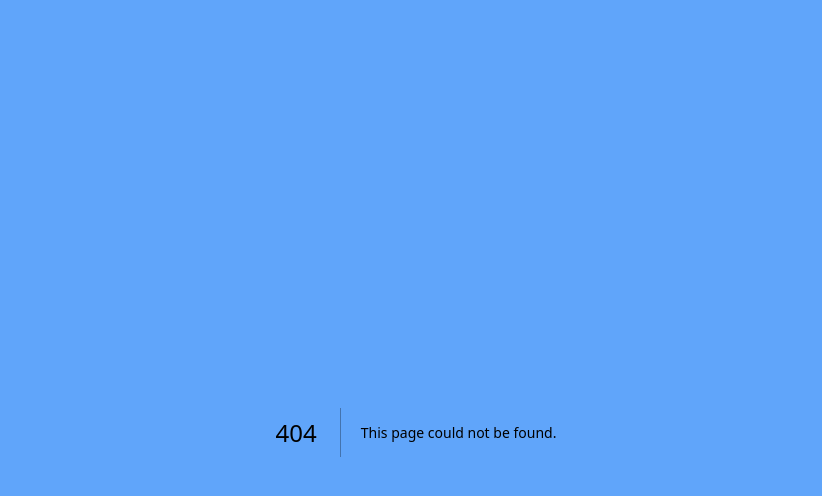
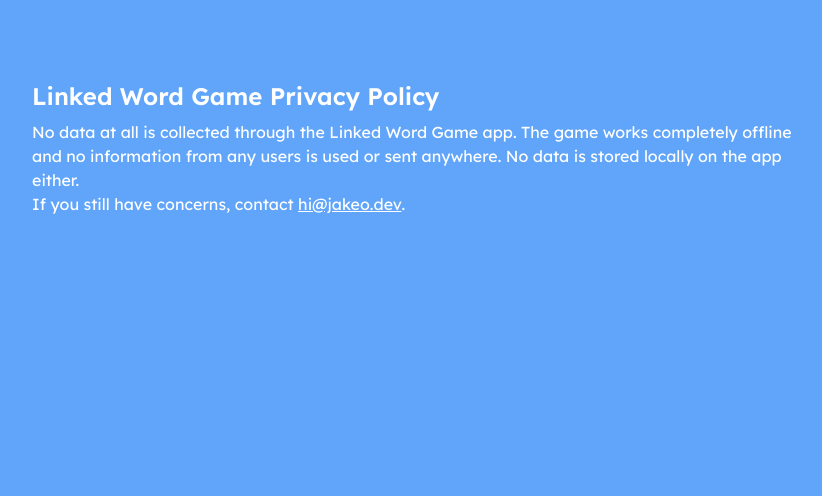
Before and after one commit to jakeo-dev/linked-web, a Next.js app: page /privacy in a window 1280 px wide. Before the commit this address had no page. Shown: the top 496 px of the page, without its empty margins (224-1046 px from the left). Built offline with nearby package versions, Linux system fonts and the light colour scheme.

Commit message:
Add button to go to app on play store

```diff
--- a/src/pages/index.tsx
+++ b/src/pages/index.tsx
@@ -1,9 +1,11 @@
 import React, { useState, useEffect, useRef } from "react";
 import Image from "next/image";
 import Button from "../components/Button";
+import Link from "next/link";
 
 import { FontAwesomeIcon } from "@fortawesome/react-fontawesome";
 import {
+  faArrowCircleDown,
   faArrowRight,
   faArrowRotateRight,
   faCircleQuestion,
@@ -294,7 +296,7 @@ export default function Home() {
       <div
         className={`bg-black/50 flex items-center justify-center absolute top-0 left-0 h-screen w-full z-10 px-6 ${howPlayVisible}`}
       >
-        <div className="bg-gray-100 w-[40rem] rounded-lg px-10 py-8">
+        <div className="bg-gray-100 w-[36rem] rounded-lg px-10 py-8">
           <h1 className="text-2xl">How to Play</h1>
           <p className="text-lg mt-3">
             • Link five words together by their first and last letter.
@@ -333,7 +335,7 @@ export default function Home() {
       <div
         className={`bg-black/50 flex items-center justify-center absolute top-0 left-0 h-screen w-full z-10 px-6 ${solvedVisible}`}
       >
-        <div className="bg-gray-100 w-[40rem] rounded-lg px-10 py-8">
+        <div className="bg-gray-100 w-[36rem] rounded-lg px-10 py-8">
           <h1 className="text-2xl">You've linked all the words!</h1>
           <p className="text-lg whitespace-pre-wrap mt-3">{shareText}</p>
           <div className="flex gap-4 mt-6">
@@ -381,6 +383,16 @@ export default function Home() {
                 aria-label="Reveal answers"
               />
             </button> */}
+            <Link
+              href="/mobile"
+              target="_blank"
+              className="text-2xl bg-transparent text-blue-100 hover:text-blue-200 transition-all"
+            >
+              <FontAwesomeIcon
+                icon={faArrowCircleDown}
+                aria-label="Download app on Android"
+              />
+            </Link>
             <button
               onClick={clickHowPlay}
               className="text-2xl bg-transparent text-blue-100 hover:text-blue-200 transition-all"
--- /dev/null
+++ b/src/pages/mobile/index.tsx
@@ -0,0 +1,14 @@
+import { useEffect } from "react";
+import { useRouter } from "next/router";
+
+export default function Mobile() {
+  const router = useRouter();
+
+  useEffect(() => {
+    router.push(
+      "https://play.google.com/store/apps/details?id=com.jakeo.linked"
+    );
+  }, [router]);
+
+  return null;
+}
--- /dev/null
+++ b/src/pages/privacy.tsx
@@ -0,0 +1,26 @@
+export default function Privacy() {
+  return (
+    <div className="text-white px-56 py-12">
+      <h1 className="text-2xl font-semibold mb-2">
+        Linked Word Game Privacy Policy
+      </h1>
+
+      <p className="">
+        No data at all is collected through the Linked Word Game app. The game
+        works completely offline and no information from any users is used or
+        sent anywhere. No data is stored locally on the app either.
+      </p>
+      <p className="">
+        If you still have concerns, contact{" "}
+        <a
+          href="mailto:hi@jakeo.dev"
+          target="_blank"
+          className="underline hover:decoration-wavy hover:decoration-1 hover:text-gray-200 transition-all"
+        >
+          hi@jakeo.dev
+        </a>
+        .
+      </p>
+    </div>
+  );
+}
```
